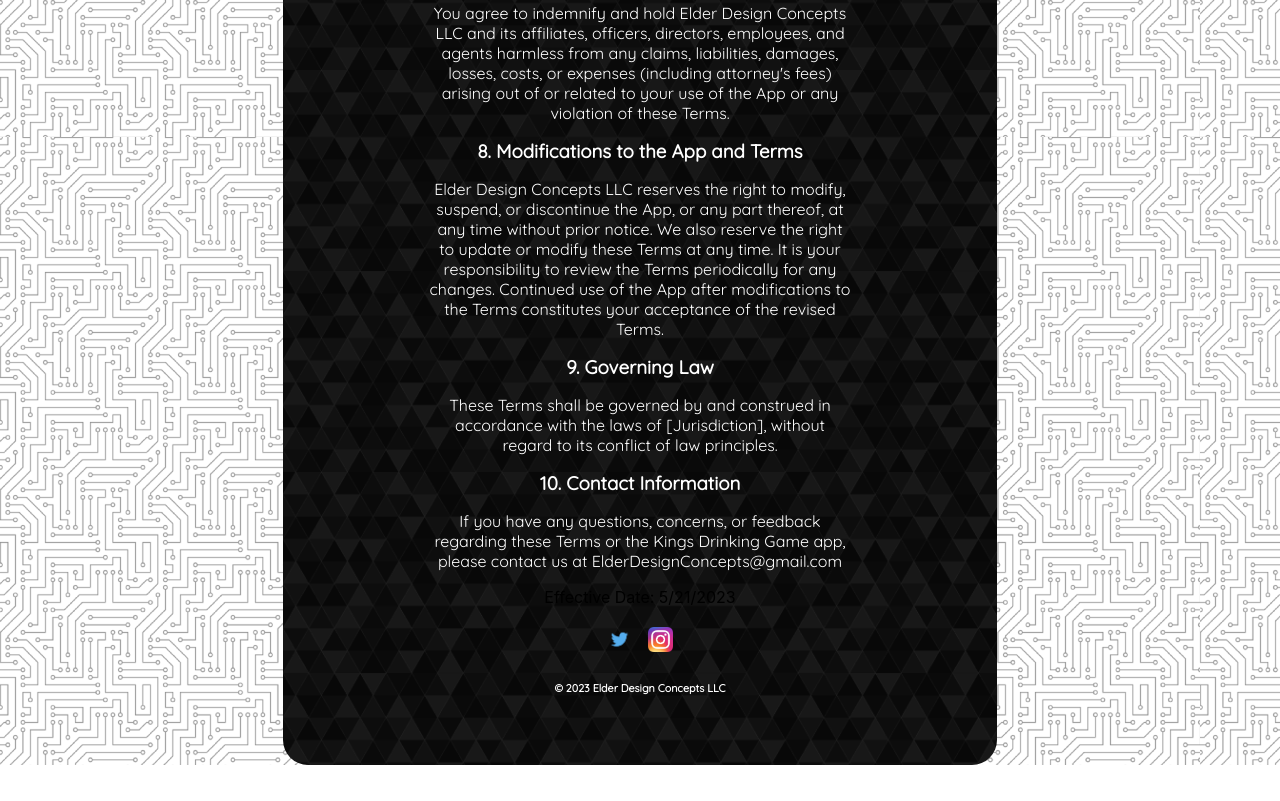
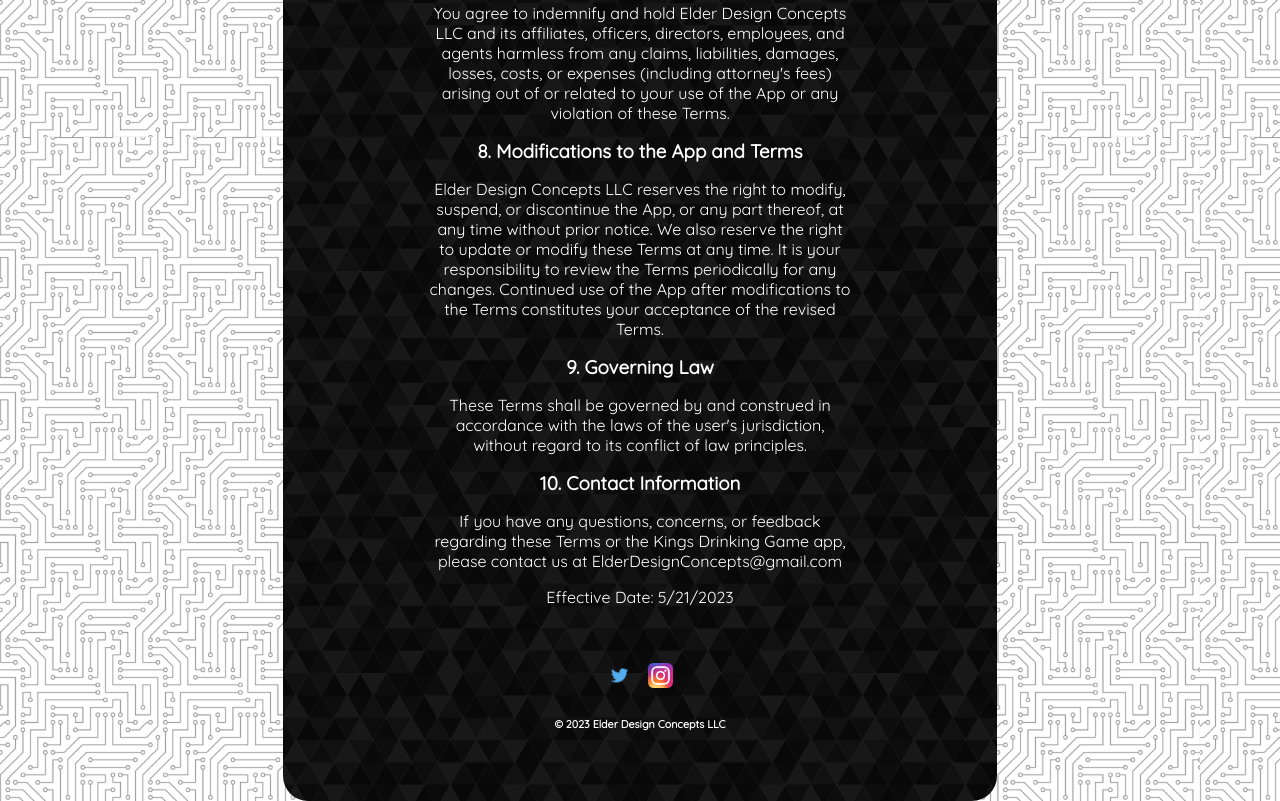
Before and after one commit to elderj/dev, a React app: page /#/portfolio/kings-card-game/terms in a window 1280 px wide. Shown: the part 1363-2164 px from the top of the page. Before the commit the page ends 2128 px from the top, so only its background shows below. Built offline with nearby package versions, Linux system fonts and the light colour scheme.

Commit message:
Quick update

```diff
--- a/src/components/portfolio/KingsGameTOS.js
+++ b/src/components/portfolio/KingsGameTOS.js
@@ -85,7 +85,8 @@
     <h3 className="quicksand-text blurb">9. Governing Law</h3>
     <p className="quicksand-text blurb">
       These Terms shall be governed by and construed in accordance with the laws
-      of [Jurisdiction], without regard to its conflict of law principles.
+      of the user's jurisdiction, without regard to its conflict of law
+      principles.
     </p>{" "}
     <h3 className="quicksand-text blurb">10. Contact Information</h3>
     <p className="quicksand-text blurb">
@@ -93,7 +94,7 @@
       the Kings Drinking Game app, please contact us at
       ElderDesignConcepts@gmail.com
     </p>
-    Effective Date: 5/21/2023
+    <p className="quicksand-text blurb">Effective Date: 5/21/2023</p>
     {/* <div>
       {" "}
       <p className="quicksand-text blurb">
```
Also changed, not shown: build/asset-manifest.json, build/index.html, build/service-worker.js.
